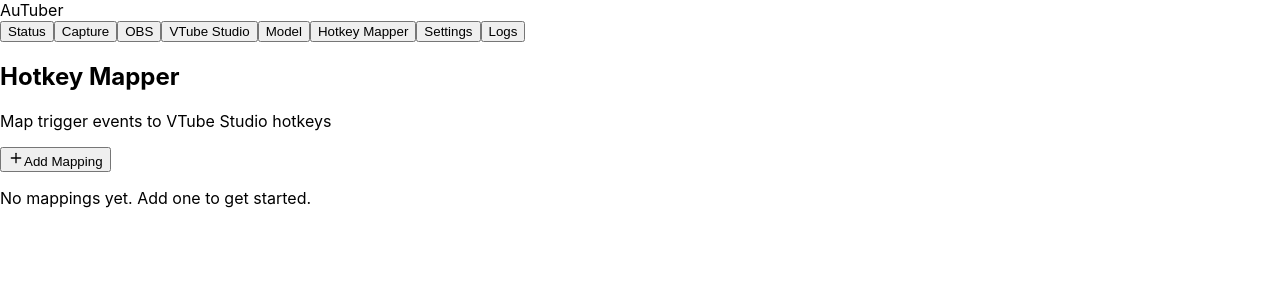
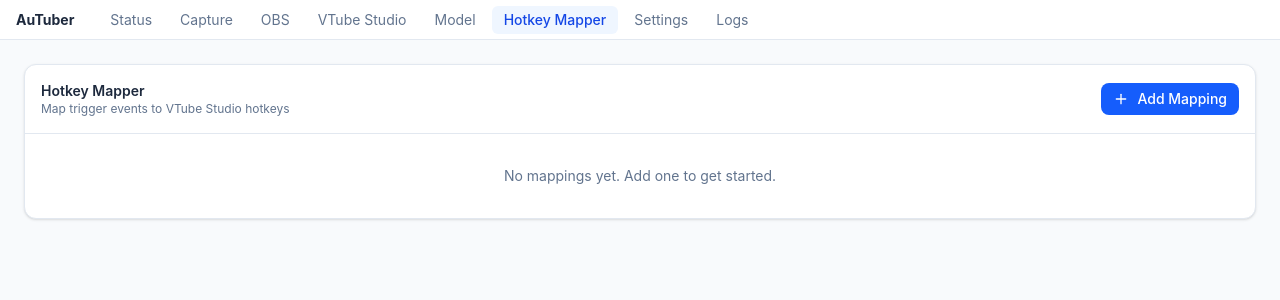
Before and after one commit to waiyanzt/Beaverhack2026, a React (Vite) app in the folder electron/: page / in a window 1280 px wide. Shown: the top 300 px of the page. Built offline with nearby package versions, Linux system fonts and the light colour scheme.

Commit message:
add tailwind css; remove default menu in electron

```diff
--- a/electron/electron.vite.config.ts
+++ b/electron/electron.vite.config.ts
@@ -1,5 +1,6 @@
 import { defineConfig } from "electron-vite";
 import react from '@vitejs/plugin-react';
+import tailwindcss from '@tailwindcss/vite';
 
 export default defineConfig({
   main: {
@@ -14,7 +15,7 @@
   },
   renderer: {
     root: ".",
-    plugins: [react()],
+    plugins: [tailwindcss(), react()],
     build: {
       outDir: "dist/renderer",
       rollupOptions: {
--- a/electron/package.json
+++ b/electron/package.json
@@ -52,11 +52,13 @@
   "dependencies": {
     "@electron-toolkit/preload": "^3.0.2",
     "@electron-toolkit/utils": "^4.0.0",
+    "@tailwindcss/vite": "^4.2.4",
     "electron-store": "^11.0.2",
     "lucide-react": "^1.14.0",
     "obs-websocket-js": "^5.0.8",
     "react": "^19.2.5",
     "react-dom": "^19.2.5",
+    "tailwindcss": "^4.2.4",
     "ws": "^8.20.0",
     "zod": "^4.4.2"
   }
--- a/electron/src/main/index.ts
+++ b/electron/src/main/index.ts
@@ -1,4 +1,4 @@
-import { app } from "electron";
+import { app, Menu } from "electron";
 import { registerIpcHandlers } from "./ipc";
 import { createMainWindow } from "./windows/main-window";
 import { obsConnect, obsGetStatus } from "./services/obs/obs.service";
@@ -9,6 +9,7 @@
   try {
     await app.whenReady();
 
+    Menu.setApplicationMenu(null);
     registerIpcHandlers();
     await createMainWindow();
 
--- a/electron/src/renderer/styles/globals.css
+++ b/electron/src/renderer/styles/globals.css
@@ -1,3 +1,5 @@
+@import "tailwindcss";
+
 body {
   margin: 0;
   font-family: -apple-system, BlinkMacSystemFont, 'Segoe UI', 'Roboto', 'Oxygen',
```
Also changed, not shown: 1 other file (tests, documents, lock files or other folders).
